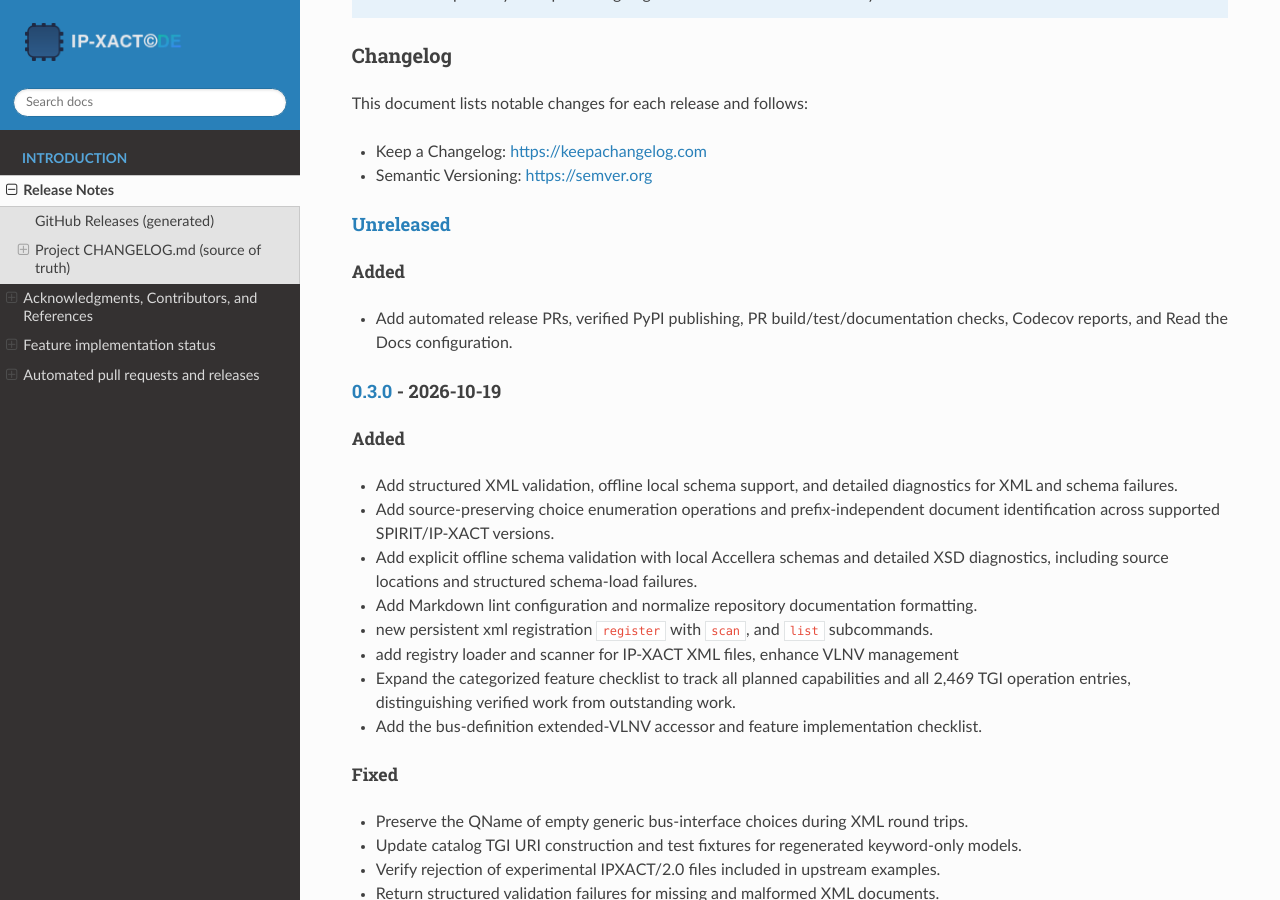
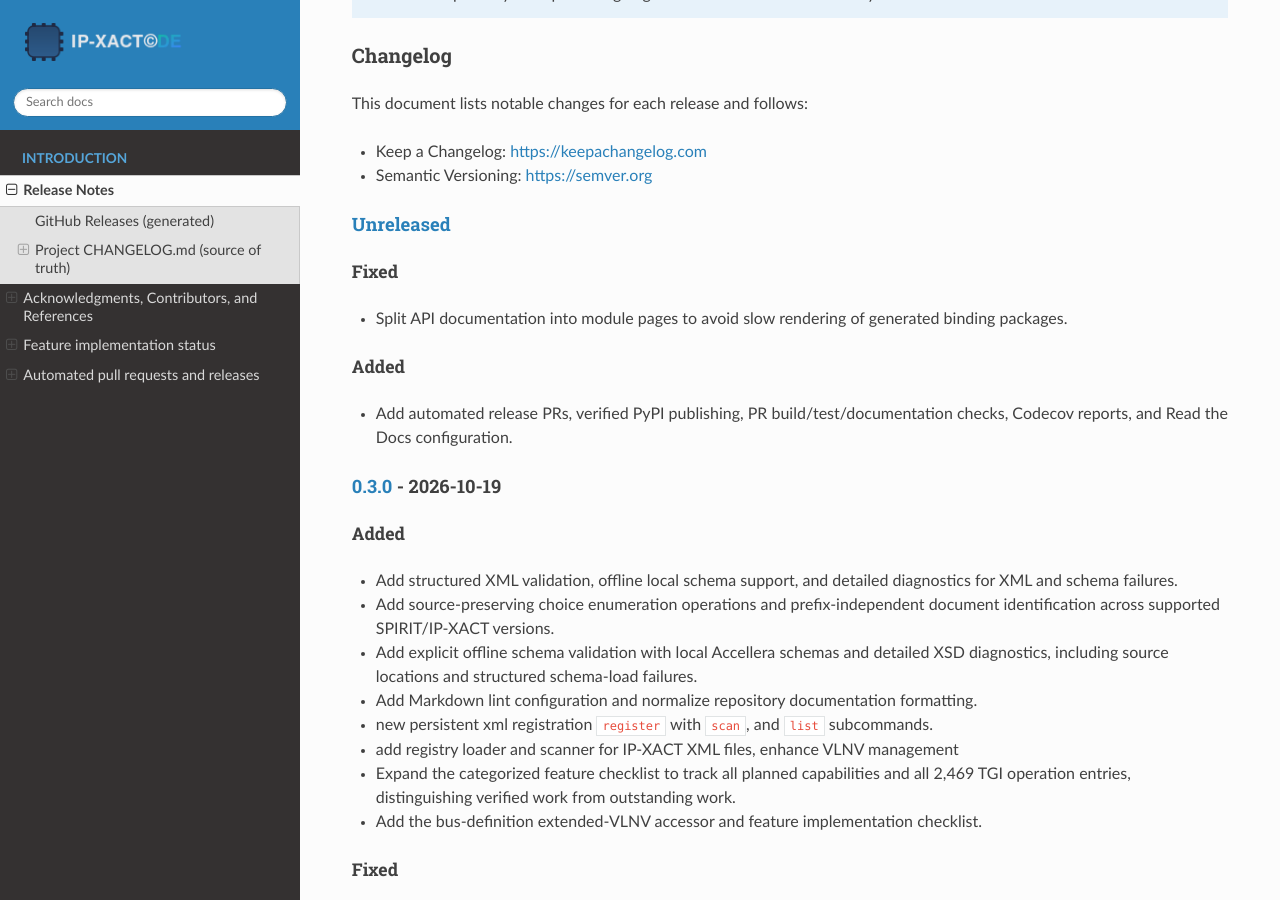
Before and after one commit to amal-khailtash/pyipxact-de, a Sphinx documentation site: the page built from docs/intro/release_notes.rst, in a window 1280 px wide and 900 px high, scrolled down 455 px. Built offline with Sphinx 7.4.7 and the Read the Docs theme 3.1.0, drawn with Linux system fonts in a browser that asks for light colours; pages that are not in the unit, such as notebooks, are missing from menus.

Commit message:
fix: split API documentation pages and bound release bootstrap

```diff
--- a/CHANGELOG.md
+++ b/CHANGELOG.md
@@ -6,6 +6,10 @@ This document lists notable changes for each release and follows:
 - Semantic Versioning: <https://semver.org>
 
 ## [Unreleased]
+
+### Fixed
+
+- Split API documentation into module pages to avoid slow rendering of generated binding packages.
 
 ### Added
 
--- a/docs/development/releases.rst
+++ b/docs/development/releases.rst
@@ -41,6 +41,7 @@ metadata; uv handles uploads. Publication runs in the same automation chain, so
 it does not rely on a bot-created tag triggering another workflow.
 
 The initial manifest starts at 0.3.0, the already merged release preparation.
+The bootstrap commit bounds the first changelog to changes after that release.
 Confirm that v0.3.0 has actually been tagged and published before enabling the
 next release. If it has not, finish that release first; do not silently skip it.
 
--- a/release-please-config.json
+++ b/release-please-config.json
@@ -8,5 +8,6 @@
       "bump-patch-for-minor-pre-major": false,
       "extra-files": ["uv.lock"]
     }
-  }
+  },
+  "bootstrap-sha": "d6efa9a4e6ff1b34da37682d8fd0b21e0565cfa5"
 }
```
Also changed, not shown: .readthedocs.yaml, 1 other file.
